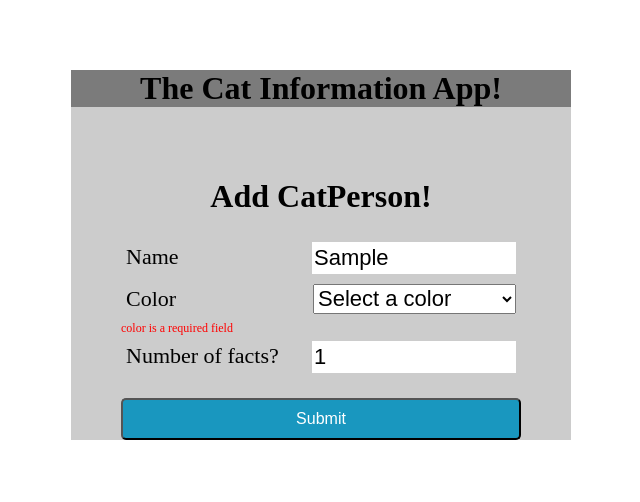
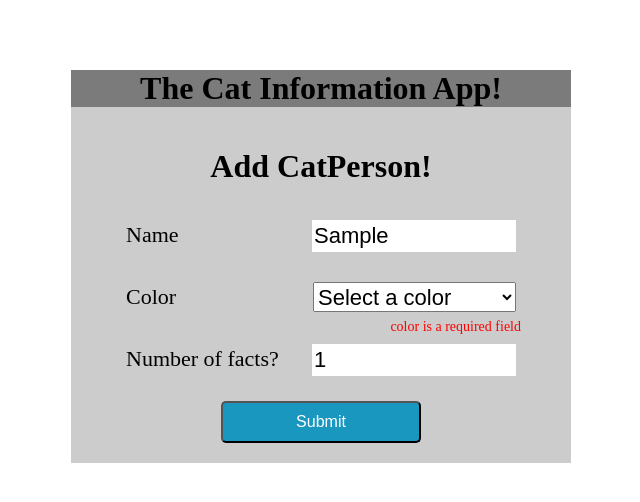
Before and after one commit to JoachimEkstrom/CatInfo, a Next.js app: page / in a window 1280 px wide. Both pictures are taken after typing "Sample" into the empty fields and a click on the button "Submit". Shown: the top 502 px of the page, without its empty margins (319-959 px from the left). Built offline with nearby package versions, Linux system fonts and the light colour scheme.

Commit message:
Final changes to this lab?

```diff
--- a/components/ListCatPersons.js
+++ b/components/ListCatPersons.js
@@ -4,43 +4,49 @@ import Link from 'next/link'
 import styled from 'styled-components'
 
 
-const StyleDiv = styled.div`
-    div a {
+const Styleda = styled.a`
     margin: 10px;
     font-size: 30px;
-        display: flex;
-        justify-content: center;
-        width: 500px;
+    width:200px;
+    align-content: center;
+    text-align: center;
+    display: block;
+    margin-right: auto;
+    margin-left: auto;
     height: 30px;
     padding-bottom: 10px;
+    text-decoration: underline;
+    :hover {
+        cursor: pointer;
     }
-    label {
+`
+const StyledLabel = styled.label`
     display: block;
     font-size: 22px;
     text-align: center;
-    }
+`
 
-`
 
 
 const ListCatPersons = () => {
 
     return (
         <div>
-            <StyleDiv>
-            {DataStorage.catPersons.length > 0 && <label>Click on catPerson below to checkout facts!</label>}
+            <div>
+                {DataStorage.catPersons.length > 0 && <StyledLabel>Click on catPerson below to checkout facts!</StyledLabel>}
+
                 {DataStorage.catPersons.map((Persons, index) => (
 
                     <div key={index}>
                         <Link href='/[CatPerson]' as={`/${Persons.id}`}>
-                        <a onClick={() => {
+                            <Styleda onClick={() => {
                                 DataStorage.selectedCatPerson = `${Persons.id}`
-                         }}>{Persons.name}</a>
+                            }}>{Persons.name}</Styleda>
                         </Link>
                     </div>
                     )
                 )}
-            </StyleDiv>
+            </div>
         </div>
     )
 
--- a/components/TheForm.js
+++ b/components/TheForm.js
@@ -4,64 +4,72 @@ import DataStorage from '../store.js'
 import {Formik, useField, Form} from 'formik'
 import * as Yup from 'yup'
 
+const StyledH1 = styled.h1`
+	text-align: center;
+	margin-bottom: 30px;
+`
 
-const StyleForm = styled.form`
-  form {
+const StyleDiv = styled.div`
 	display: flex;
 	flex-direction: column;
 	width: 400px;
-      margin: 50px auto;
-      h1 {
-        text-align: center;
-      }
+	margin: auto;
+`
 
-      div {
-        width: 400px;
-        position: relative;
-      }
-      div label {
+const StyleFormDiv = styled.div`
+	margin-bottom: 20px;
+`
+
+const StyleInput = styled.input`
+	float:right;
+	font-size: 22px;
+	width: 200px;
+	border: 6px;
+	height: 30px;
+	margin: 5px;
+`
+
+const StyledSelect = styled.select`
+	float:right;
+	font-size: 22px;
+	width: 203px;
+	height: 30px;
+	margin: 5px;
+`
+
+const StyledLabel = styled.label`
 	padding-top: 2px;
 	display:inline-block;
 	font-size: 22px;
 	height: 30px;
 	width: 160px;
 	margin: 5px;
-      }
-      div input{
-        float:right;
-        font-size: 22px;
+`
+
+const StyledButton = styled.button`
+	background: #1997BF;
+	display: block;
 	width: 200px;
-        border: 6px;
-        height: 30px;
-        margin: 5px;
-
-      }
-      div select {
-        float:right;
-        font-size: 22px;
-        width: 203px;
-        height: 30px;
-        margin: 5px;
-      }
-      .error {
-        color: red;
-        font-size: 12px;
-      }
-  }
-  button {
-    background: #1997BF;
 	padding: 10px;
 	color: white;
-    margin-top: 20px;
+	margin-left: auto;
+	margin-right: auto;
+	margin-bottom: 20px;
 	border-radius: 5px;
 	font-size: 16px;
-  }
-  button:hover {
+
+	:hover {
 		background: #FF97BF;
 	}
 `
 
-
+const StyledError = styled.div`
+	display: block;
+	justify-content: center;
+	color: red;
+	font-size: 14px;
+	float: right;
+`
 
 const TheForm = () => {
 
@@ -70,11 +78,13 @@ const TheForm = () => {
 
     return (
       	<div>
-        <label htmlFor= {props.id || props.name}>{label}</label>
-        <input className="text-input" {...field}{...props}></input>
+        	<StyleFormDiv>
+				<StyledLabel htmlFor= {props.id || props.name}>{label}</StyledLabel>
+				<StyleInput className="text-input" {...field}{...props}></StyleInput>
 				{meta.touched && meta.error ? (
-          <div className="error">{meta.error}</div>
+				<StyledError className="error">{meta.error}</StyledError>
 				) : null }
+        	</StyleFormDiv>
 		</div>
     )
 }
@@ -84,11 +94,13 @@ const TheForm = () => {
 
     return (
       	<div>
-        <label htmlFor= {props.id || props.color}>{label}</label>
-        <select className="select-input"{...field}{...props}></select>
+        	<StyleFormDiv>
+        		<StyledLabel htmlFor= {props.id || props.color}>{label}</StyledLabel>
+        		<StyledSelect className="select-input"{...field}{...props}></StyledSelect>
           		{meta.touched && meta.error ? (
-          <div className="error">{meta.error}</div>
+            	<StyledError className="error">{meta.error}</StyledError>
           		) : null }
+        	</StyleFormDiv>
       	</div>
     )
 }
@@ -98,11 +110,13 @@ const TheForm = () => {
 
     return (
 		<div>
-        <label htmlFor= {props.id || props.number}>{label}</label>
-        <input className="number-input" {...field}{...props}></input>
+        	<StyleFormDiv>
+          		<StyledLabel htmlFor= {props.id || props.number}>{label}</StyledLabel>
+          		<StyleInput className="number-input" {...field}{...props}></StyleInput>
           		{meta.touched && meta.error ? (
-          <div className="error">{meta.error}</div>
+            	<StyledError className="error">{meta.error}</StyledError>
           		) : null }
+        	</StyleFormDiv>
       	</div>
     )
 }
@@ -143,6 +157,7 @@ const TheForm = () => {
 
 				DataStorage.catPersons.push(newCatPerson)
 				DataStorage.catPersonId = DataStorage.catPersonId + 1
+
 				resetForm()
 				setSubmitting(false)
 
@@ -151,9 +166,10 @@ const TheForm = () => {
 		}
 		>
     	{props => (
-        <StyleForm>
+        	<div>
+        		<StyleDiv>
+          			<StyledH1>Add CatPerson!</StyledH1>
           			<Form>
-            <h1>Add CatPerson!</h1>
               			<NameInput label="Name" name="name" type="text" placeholder="Enter name here"/>
               			<ColorInput label="Color" name="color">
 							<option value="">Select a color</option>
@@ -164,9 +180,10 @@ const TheForm = () => {
 							<option value="blue">Blue</option>
               			</ColorInput>
               			<NumberInput label="Number of facts?" name="numberOfFacts" type="number"/>
-            <button type="submit">{props.isSubmitting ? 'Saving...' : 'Submit'} </button>
+              			<StyledButton type="submit">{props.isSubmitting ? 'Saving...' : 'Submit'} </StyledButton>
           			</Form>
-        </StyleForm>
+        		</StyleDiv>
+        	</div>
       	)}
     </Formik>
 
--- a/pages/index.js
+++ b/pages/index.js
@@ -7,7 +7,7 @@ import TheForm from '../components/TheForm'
 import ListCatPersons from '../components/ListCatPersons'
 
 
-const Body = styled.body`
+const Div = styled.div`
     background-color: rgba(0, 0, 0, 0.2);
     margin: 70px auto;
     width: 500px;
@@ -17,7 +17,7 @@ const Body = styled.body`
 const TitleText = styled.h1`
     text-align: center;
     background-color: rgba(0, 0, 0, 0.4);
-  margin: 50px auto;
+    margin: 20px auto;
     width: 500px;
     height: auto;
 `
@@ -33,8 +33,7 @@ const Index = () => {
     return (
 
         <div>
-            <Body>
-
+            <Div>
             <Head>
                 <title>The Cat Person App!</title>
             </Head>
@@ -43,13 +42,9 @@ const Index = () => {
 
             <TheForm></TheForm>
             <ListCatPersons></ListCatPersons>
-
-            </Body>
-
+            </Div>
         </div>
     )
-
-
 }
 
 export default observer(Index)
```
Also changed, not shown: components/GetCatInfo.js (+11 -1 lines), pages/[CatPerson].js (+42 -9 lines). Lines whose indentation alone changed are shown as unchanged.
